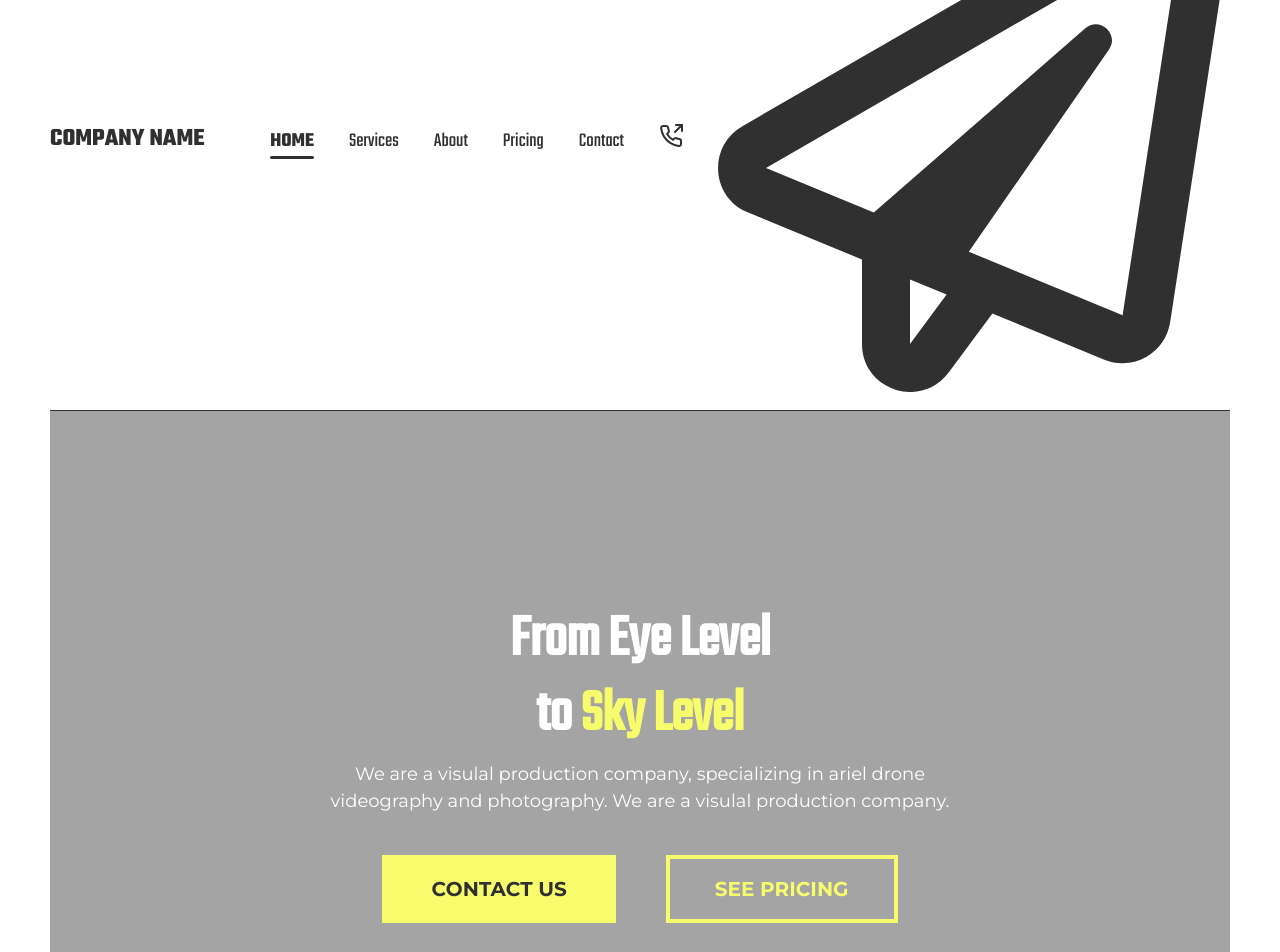
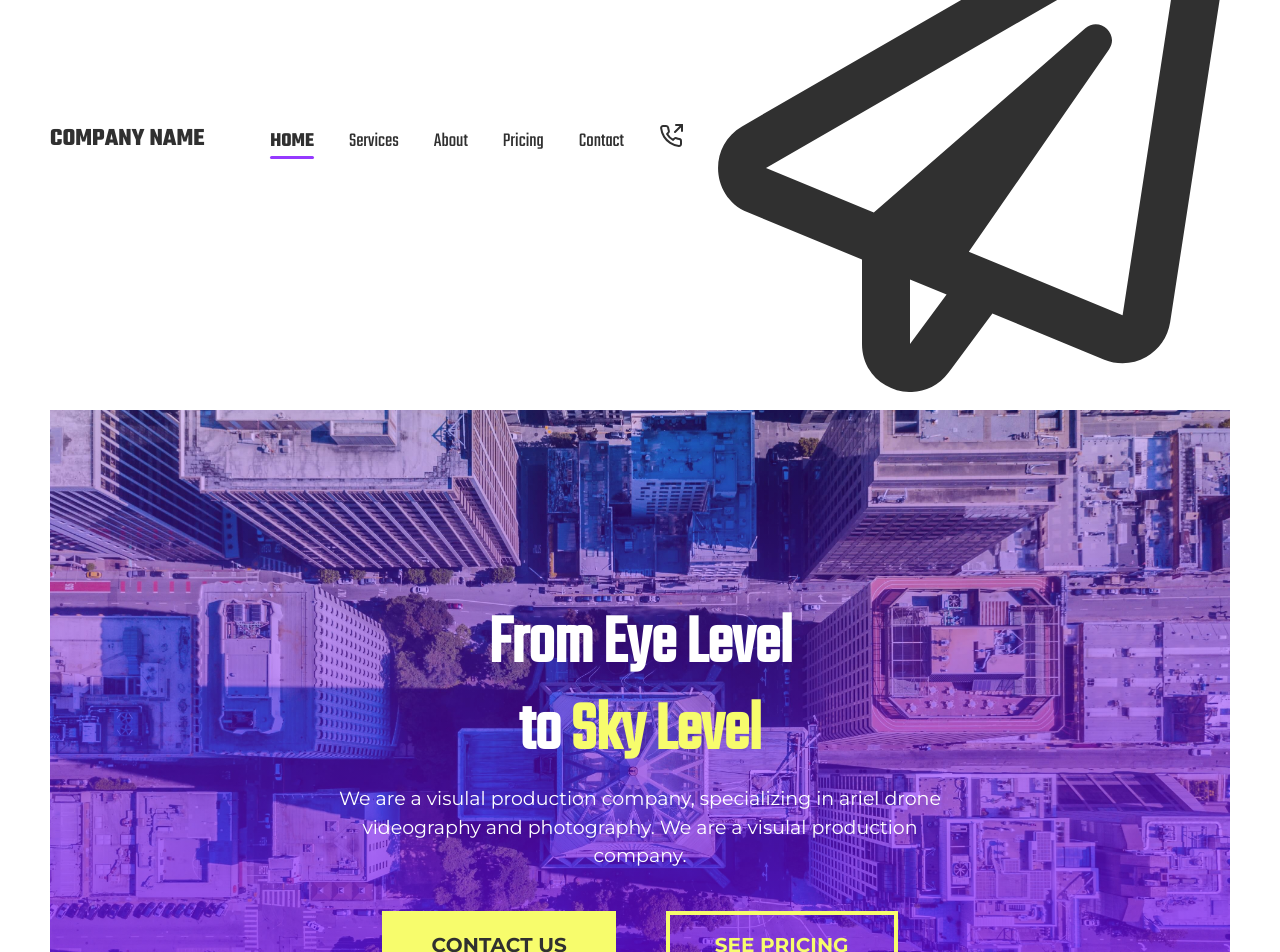
Before and after one commit to ChristianWare/templateOne, a Next.js app: page / in a window 1280 px wide. Shown: the part 140-1092 px from the top of the page. Built offline with nearby package versions, Linux system fonts and the light colour scheme.

Commit message:
bg image gradient, purple color

```diff
--- a/src/comps/Hero.js
+++ b/src/comps/Hero.js
@@ -1,9 +1,13 @@
 import styles from "./Hero.module.css";
 import Button from "./utils/Button";
+import Image from "next/image";
+import BG from "../../public/images/bg.jpg";
 
 function Hero() {
   return (
     <section className={styles.heroContainer}>
+      <div className={styles.imgContainer}></div>
+      <Image src={BG} layout='fill' objectFit='cover' className={styles.img} />
       <div className={styles.content}>
         <h1 className={styles.heading}>
           From Eye Level <br /> to <span>Sky Level</span>
--- a/src/comps/Hero.module.css
+++ b/src/comps/Hero.module.css
@@ -1,6 +1,7 @@
 .heroContainer {
     margin-bottom: 15rem;
     background-color: var(--accent3);
+    position: relative;
 }
 
 .content {
@@ -9,14 +10,26 @@
     flex-direction: column;
     align-items: center;
     justify-content: center;
+    z-index: 1000;
+}
+
+.imgContainer {
+    z-index: 1;
+    position: absolute;
+    height: 100%;
+    width:100%;
+    background: linear-gradient(to bottom, rgb(123, 8, 255, 0.2), rgb(123, 8, 255,0.8));
+    /* background: linear-gradient(rgba(0,0,0,0.65), rgba(0,0,0,0.65)); */
 }
 
 .heading {
     font-family: "TekoRegular";
+    font-size: 7rem;
     color: var(--accent4);
     margin-top: 15rem;
     text-align: center;
     line-height: 1;
+    z-index: 100;
 }
 
 .heading span {
@@ -26,10 +39,12 @@
 }
 
 .copy {
+    /* font-family: "MontserratBold"; */
     width: 60%;
     color: var(--accent4);
     text-align: center;
-    font-size: 1.8rem;
+    font-size: 1.9rem;
+    z-index: 100;
 }
 
 .btnContainer {
@@ -38,7 +53,7 @@
     justify-content: center;
     gap: 5rem;
     margin-top: 4rem;
-    margin-bottom: 20rem;
+    margin-bottom: 10rem;
 }
 
 @media screen and (max-width: 768px) {
@@ -52,5 +67,6 @@
         flex-direction: column;
         align-items: center;
         width: 100%;
+        gap: 3rem;
     }
 }
--- a/src/comps/Nav.module.css
+++ b/src/comps/Nav.module.css
@@ -1,5 +1,4 @@
 .header {
-    border-bottom: 1px solid var(--accent1);
     color: var(--accent1);
 }
 
@@ -26,7 +25,12 @@
 .navbarLogo a {
     font-size: 2.5rem;
     font-family: "TekoBold";
+    transition: all 200ms ease;
 }
+
+/* .navbarLogo a:hover {
+    color: var(--accent5);
+} */
 
 .navmenu {
     display: flex;
@@ -41,8 +45,21 @@
     cursor: pointer;
 }
 
+.navItem {
+    margin-left: 3.5rem;
+    font-size: 2rem;
+    list-style: none;
+    cursor: pointer;
+}
+
+.navbarLogo a:hover, .navItem a:hover, .navItem:hover  {
+    color: var(--accent5);
+    transition: all 200ms ease;
+}
+
 .navItem a {
    font-family: "TekoRegular";
+   transition: all 200ms ease;
 }
 
 .phone {
@@ -76,7 +93,7 @@
     width: 100%;
     height: 3px;
     border-radius: 8px;
-    background-color: var(--accent1);
+    background-color: var(--accent5);
 }
 
 .hamburger {
@@ -155,6 +172,10 @@
         margin-right: 2rem;
     }
 
+    .phone:hover {
+        color: var(--accent5)
+    }
+
     .phone1 {
         display: none;
     }
--- a/styles/globals.css
+++ b/styles/globals.css
@@ -3,6 +3,7 @@
   --accent2: #F7FC6C;
   --accent3: #A4A4A4;
   --accent4: #ffffff;
+  --accent5: rgb(123, 8, 255,0.8);
 }
 
 @font-face {
```
Also changed, not shown: public/images/bg.jpg (added).
